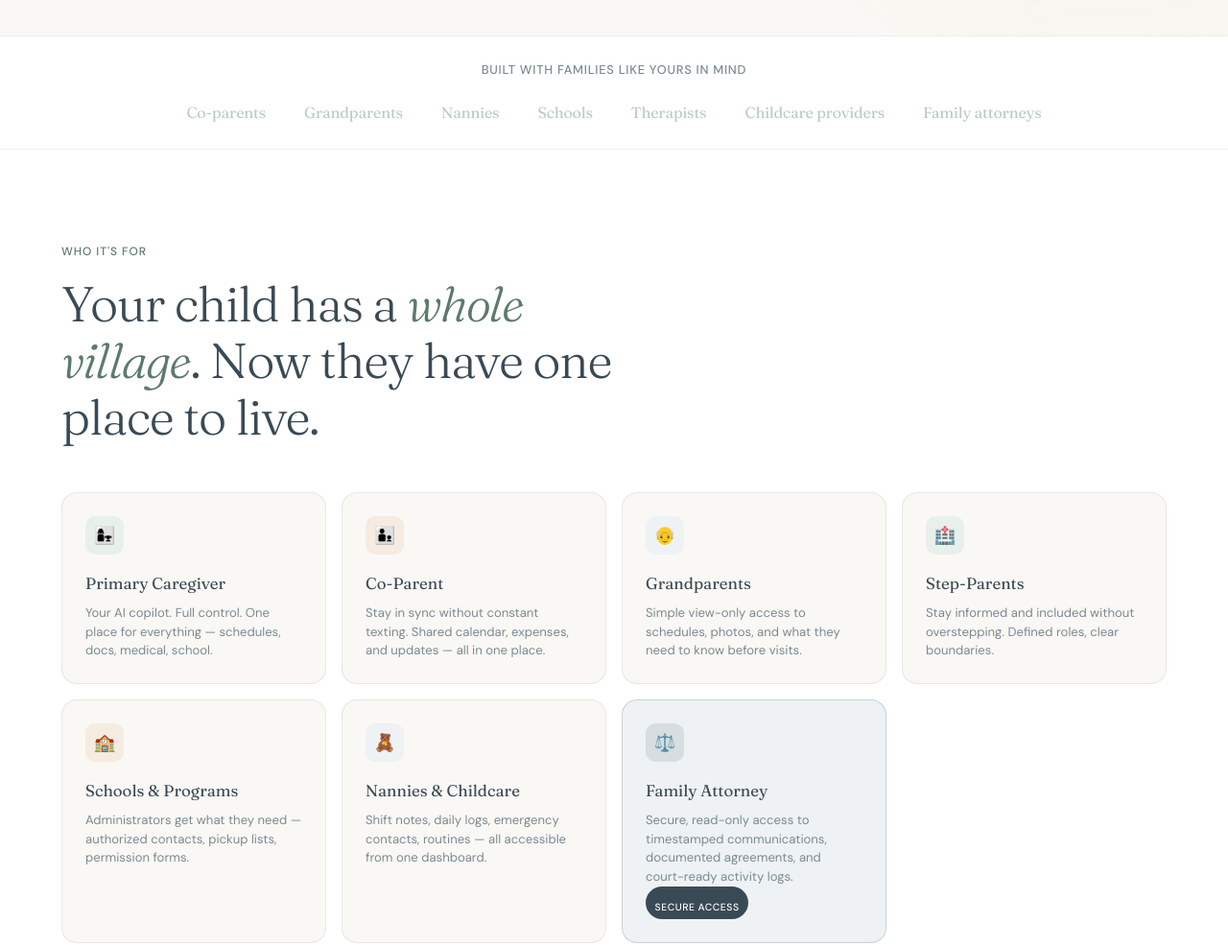
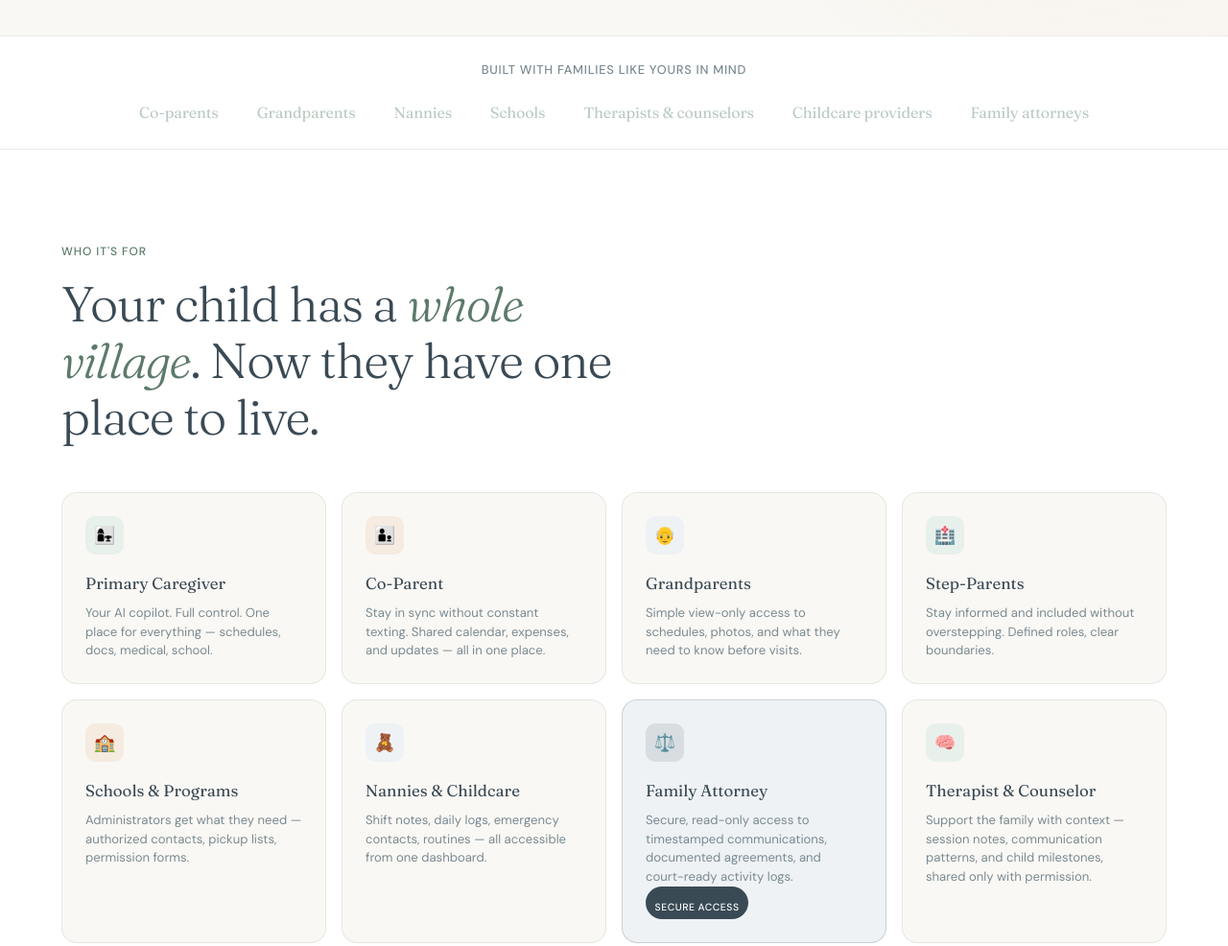
Before and after one commit to angiesplaybook/co-parenting.ai, a plain HTML site: page index.html in a window 1280 px wide. Shown: the part 763-1749 px from the top of the page at 96% size. Drawn offline with Linux system fonts and the light colour scheme.

Commit message:
Add files via upload
Updated therapist section

```diff
--- a/index.html
+++ b/index.html
@@ -987,7 +987,7 @@
     <span class="trust-logo">Grandparents</span>
     <span class="trust-logo">Nannies</span>
     <span class="trust-logo">Schools</span>
-    <span class="trust-logo">Therapists</span>
+    <span class="trust-logo">Therapists & counselors</span>
     <span class="trust-logo">Childcare providers</span>
     <span class="trust-logo">Family attorneys</span>
   </div>
@@ -1035,6 +1035,11 @@
       <h3>Family Attorney</h3>
       <p>Secure, read-only access to timestamped communications, documented agreements, and court-ready activity logs.</p>
       <span class="secure-badge">Secure access</span>
+    </div>
+    <div class="role-card">
+      <div class="role-icon" style="background:#E8F0EC;">🧠</div>
+      <h3>Therapist & Counselor</h3>
+      <p>Support the family with context — session notes, communication patterns, and child milestones, shared only with permission.</p>
     </div>
   </div>
 </section>
@@ -1266,6 +1271,11 @@
       <p>Secure read-only portal with timestamped logs, exported documentation, and court-ready communication records.</p>
       <span style="margin-top:auto; padding-top:0.75rem; font-size:0.7rem; font-weight:500; letter-spacing:0.05em; text-transform:uppercase; color:var(--slate); opacity:0.6;">Secure tier</span>
     </div>
+    <div class="access-card">
+      <span class="access-icon">🧠</span>
+      <h4>Therapist & Counselor</h4>
+      <p>Permission-based access to family context, communication patterns, and child notes to better support the whole family.</p>
+    </div>
   </div>
 </section>
 
```
